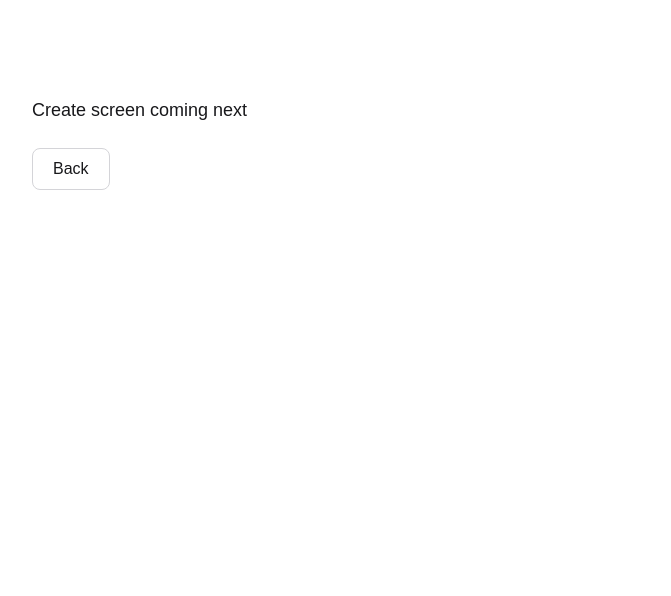
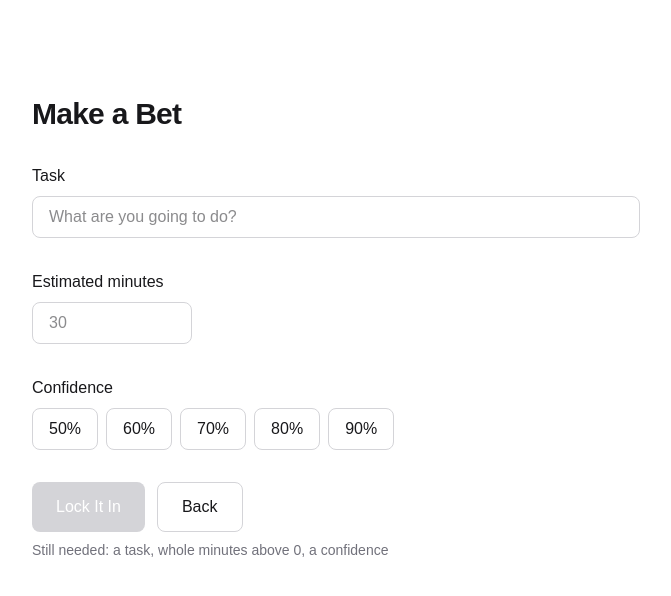
Before and after one commit to Aidan-OD-tech/repo1, a Next.js app: page / in a window 1280 px wide. Both pictures are taken after a click on the button "Make a Bet". Shown: the top 596 px of the page, without its empty margins (304-975 px from the left). Built offline with nearby package versions, Linux system fonts and the light colour scheme.

Commit message:
Add create-bet form and locked placeholder

```diff
--- /dev/null
+++ b/app/components/CreateBet.tsx
@@ -0,0 +1,117 @@
+"use client";
+
+import { useState } from "react";
+
+const CONFIDENCE_OPTIONS = [50, 60, 70, 80, 90];
+
+type CreateBetProps = {
+  onLockIn: (task: string, estimateMinutes: number, confidence: number) => void;
+  onBack: () => void;
+};
+
+export default function CreateBet({ onLockIn, onBack }: CreateBetProps) {
+  const [task, setTask] = useState("");
+  const [minutes, setMinutes] = useState("");
+  const [confidence, setConfidence] = useState<number | null>(null);
+
+  const minutesNum = Number(minutes);
+  const taskOk = task.trim() !== "";
+  const minutesOk =
+    minutes.trim() !== "" && Number.isInteger(minutesNum) && minutesNum > 0;
+  const confidenceOk = confidence !== null;
+  const canLockIn = taskOk && minutesOk && confidenceOk;
+
+  const missing: string[] = [];
+  if (!taskOk) missing.push("a task");
+  if (!minutesOk) missing.push("whole minutes above 0");
+  if (!confidenceOk) missing.push("a confidence");
+
+  function handleLockIn() {
+    if (!canLockIn || confidence === null) return;
+    onLockIn(task.trim(), minutesNum, confidence);
+  }
+
+  return (
+    <div className="min-h-screen bg-white text-zinc-900">
+      <main className="mx-auto flex w-full max-w-2xl flex-col gap-8 px-8 py-24">
+        <h1 className="text-3xl font-bold tracking-tight">Make a Bet</h1>
+
+        <div className="flex flex-col gap-2">
+          <label htmlFor="task" className="font-medium">
+            Task
+          </label>
+          <input
+            id="task"
+            type="text"
+            value={task}
+            onChange={(e) => setTask(e.target.value)}
+            placeholder="What are you going to do?"
+            className="rounded-lg border border-zinc-300 px-4 py-2"
+          />
+        </div>
+
+        <div className="flex flex-col gap-2">
+          <label htmlFor="minutes" className="font-medium">
+            Estimated minutes
+          </label>
+          <input
+            id="minutes"
+            type="number"
+            min={1}
+            step={1}
+            value={minutes}
+            onChange={(e) => setMinutes(e.target.value)}
+            placeholder="30"
+            className="w-40 rounded-lg border border-zinc-300 px-4 py-2"
+          />
+        </div>
+
+        <div className="flex flex-col gap-2">
+          <span className="font-medium">Confidence</span>
+          <div className="flex gap-2">
+            {CONFIDENCE_OPTIONS.map((option) => (
+              <button
+                key={option}
+                type="button"
+                onClick={() => setConfidence(option)}
+                aria-pressed={confidence === option}
+                className={
+                  confidence === option
+                    ? "rounded-lg border border-zinc-900 bg-zinc-900 px-4 py-2 font-medium text-white"
+                    : "rounded-lg border border-zinc-300 px-4 py-2 font-medium hover:bg-zinc-100"
+                }
+              >
+                {option}%
+              </button>
+            ))}
+          </div>
+        </div>
+
+        <div className="flex flex-col gap-2">
+          <div className="flex gap-3">
+            <button
+              type="button"
+              onClick={handleLockIn}
+              disabled={!canLockIn}
+              className="rounded-lg bg-zinc-900 px-6 py-3 font-medium text-white hover:bg-zinc-700 disabled:cursor-not-allowed disabled:bg-zinc-300 disabled:hover:bg-zinc-300"
+            >
+              Lock It In
+            </button>
+            <button
+              type="button"
+              onClick={onBack}
+              className="rounded-lg border border-zinc-300 px-6 py-3 font-medium hover:bg-zinc-100"
+            >
+              Back
+            </button>
+          </div>
+          {!canLockIn && (
+            <p className="text-sm text-zinc-500">
+              Still needed: {missing.join(", ")}
+            </p>
+          )}
+        </div>
+      </main>
+    </div>
+  );
+}
--- a/app/page.tsx
+++ b/app/page.tsx
@@ -1,26 +1,57 @@
 "use client";
 
 import { useState } from "react";
+import CreateBet from "./components/CreateBet";
 import Home from "./components/Home";
+import type { Bet } from "./types";
 
-type Screen = "home" | "create";
+type Screen = "home" | "create" | "locked";
 
 export default function Page() {
   const [screen, setScreen] = useState<Screen>("home");
+  const [currentBet, setCurrentBet] = useState<Bet | null>(null);
+
+  function handleLockIn(
+    task: string,
+    estimateMinutes: number,
+    confidence: number,
+  ) {
+    setCurrentBet({
+      id: crypto.randomUUID(),
+      task,
+      estimateMinutes,
+      confidence,
+      createdAt: Date.now(),
+    });
+    setScreen("locked");
+  }
 
   if (screen === "home") {
     return <Home onMakeBet={() => setScreen("create")} />;
   }
 
+  if (screen === "create") {
+    return (
+      <CreateBet onLockIn={handleLockIn} onBack={() => setScreen("home")} />
+    );
+  }
+
   return (
     <div className="min-h-screen bg-white text-zinc-900">
       <main className="mx-auto flex w-full max-w-2xl flex-col items-start gap-6 px-8 py-24">
-        <p className="text-lg">Create screen coming next</p>
+        <p className="text-lg">Locked screen coming next</p>
+        {currentBet && (
+          <ul className="flex flex-col gap-1 text-zinc-700">
+            <li>Task: {currentBet.task}</li>
+            <li>Estimate: {currentBet.estimateMinutes} minutes</li>
+            <li>Confidence: {currentBet.confidence}%</li>
+          </ul>
+        )}
         <button
           onClick={() => setScreen("home")}
           className="rounded-lg border border-zinc-300 px-5 py-2 font-medium hover:bg-zinc-100"
         >
-          Back
+          Back to Home
         </button>
       </main>
     </div>
--- /dev/null
+++ b/app/types.ts
@@ -0,0 +1,7 @@
+export type Bet = {
+  id: string;
+  task: string;
+  estimateMinutes: number;
+  confidence: number;
+  createdAt: number;
+};
```
